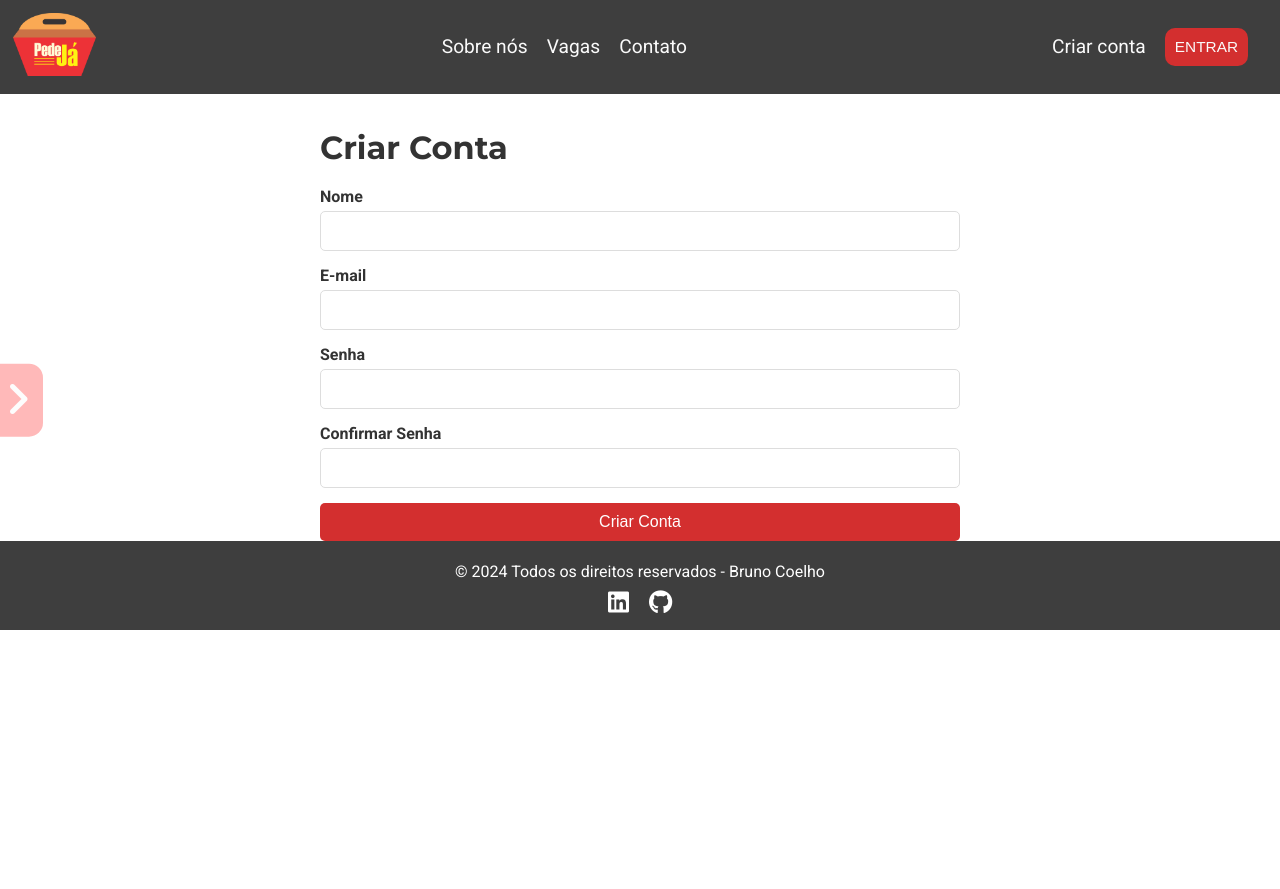
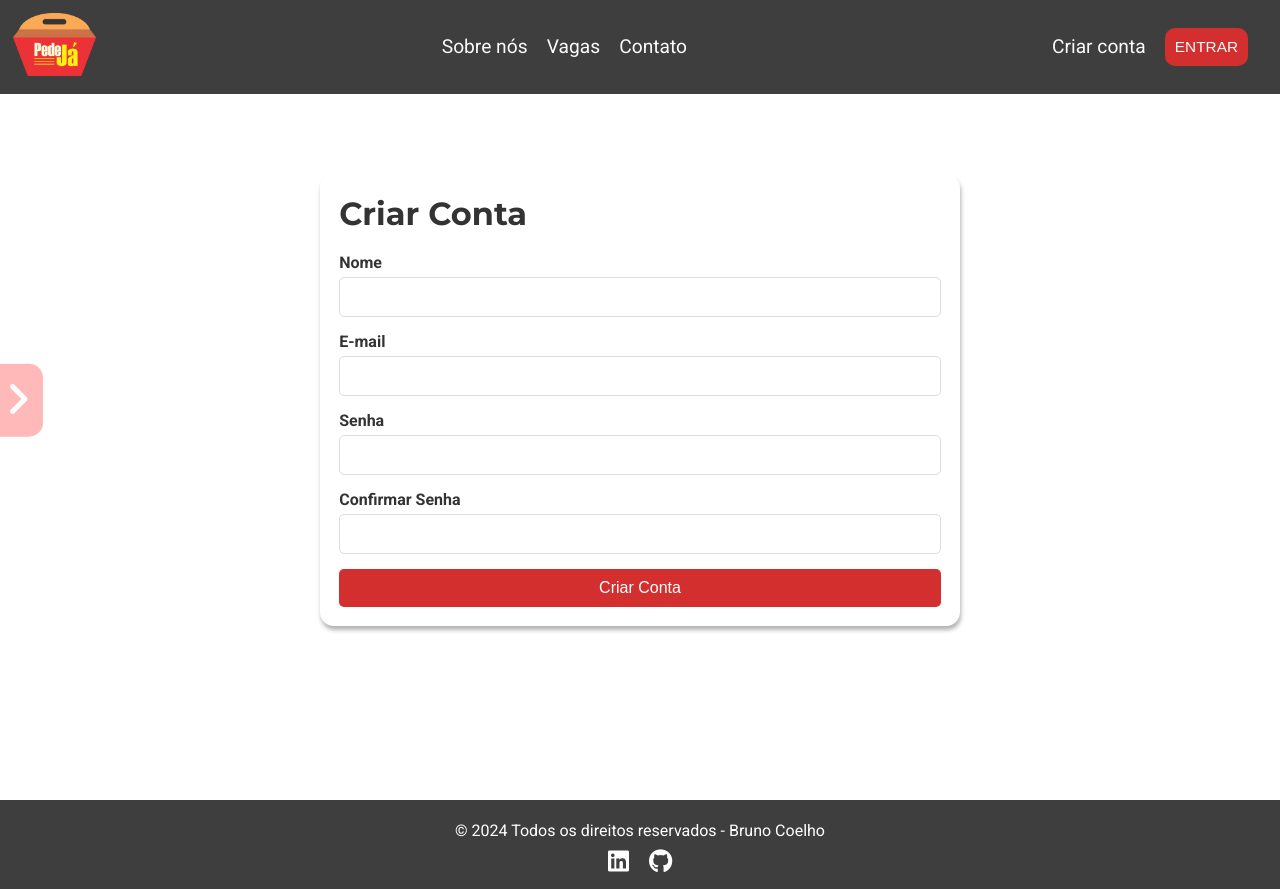
Before and after one commit to BMinority/REACT-pede-ja, a React (Vite) app in the folder pede-ja/: page /create-account in a window 1280 px wide. Before the commit the page ends 800 px from the top, so only its background shows below. Built offline with nearby package versions, Linux system fonts and the light colour scheme.

Commit message:
adjust height create-account

```diff
--- a/pede-ja/src/components/css/CreateAccount.css
+++ b/pede-ja/src/components/css/CreateAccount.css
@@ -4,6 +4,7 @@
     display: flex;
     justify-content: center;
     align-items: center;
+    height: 100vh;
 }
 
 .create-account h2 {
@@ -12,8 +13,10 @@
 }
 
 .account-box {
-    padding-top: 10vw;
     width: 50%;
+    box-shadow: 1px 4px 4px #0000004d;
+    padding: 1.5vw;
+    border-radius: 14px;
 }
 
 .form-group {
@@ -57,7 +60,6 @@
 
 @media (max-width: 430px) {
     .account-box {
-        padding-top: 30vw;
         width: 80%;
     }
 }
```
